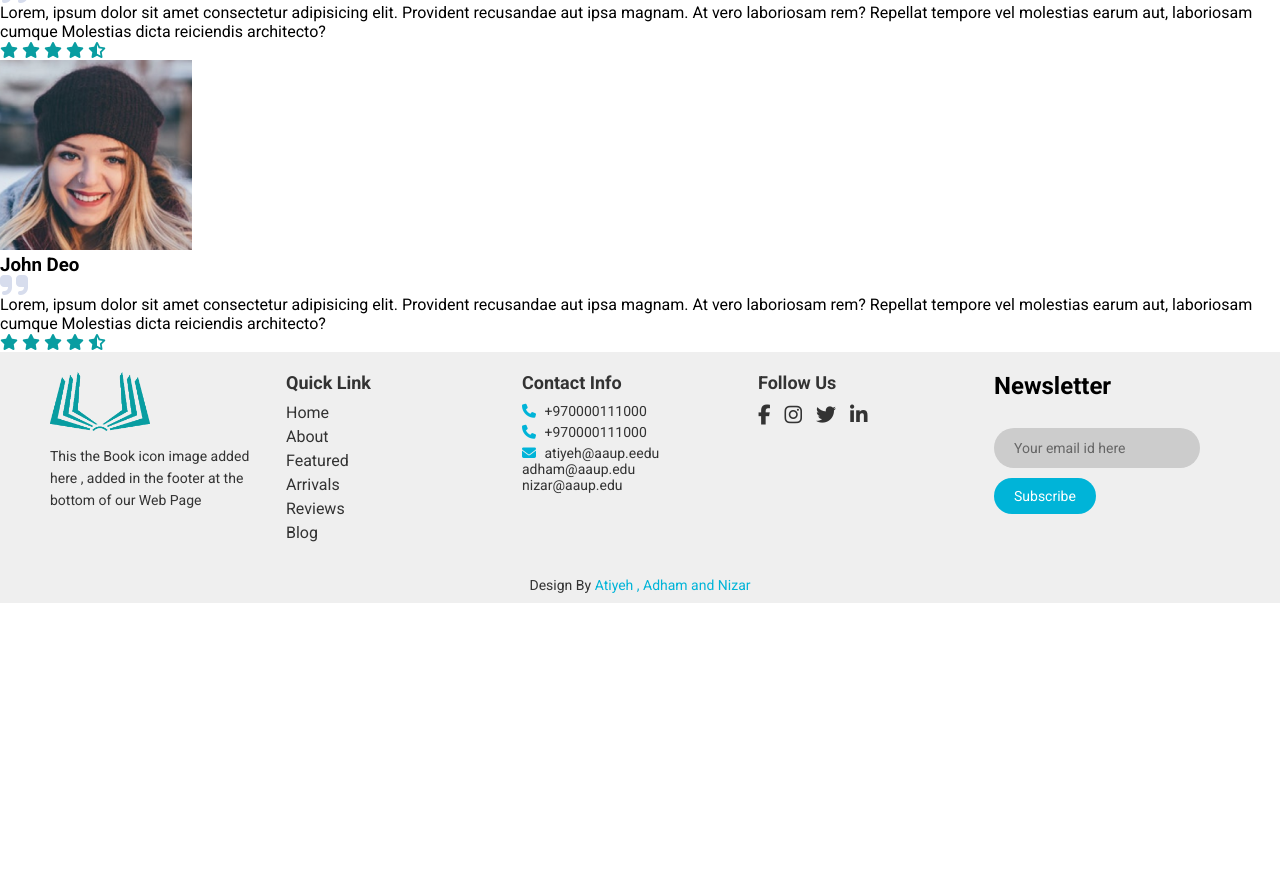
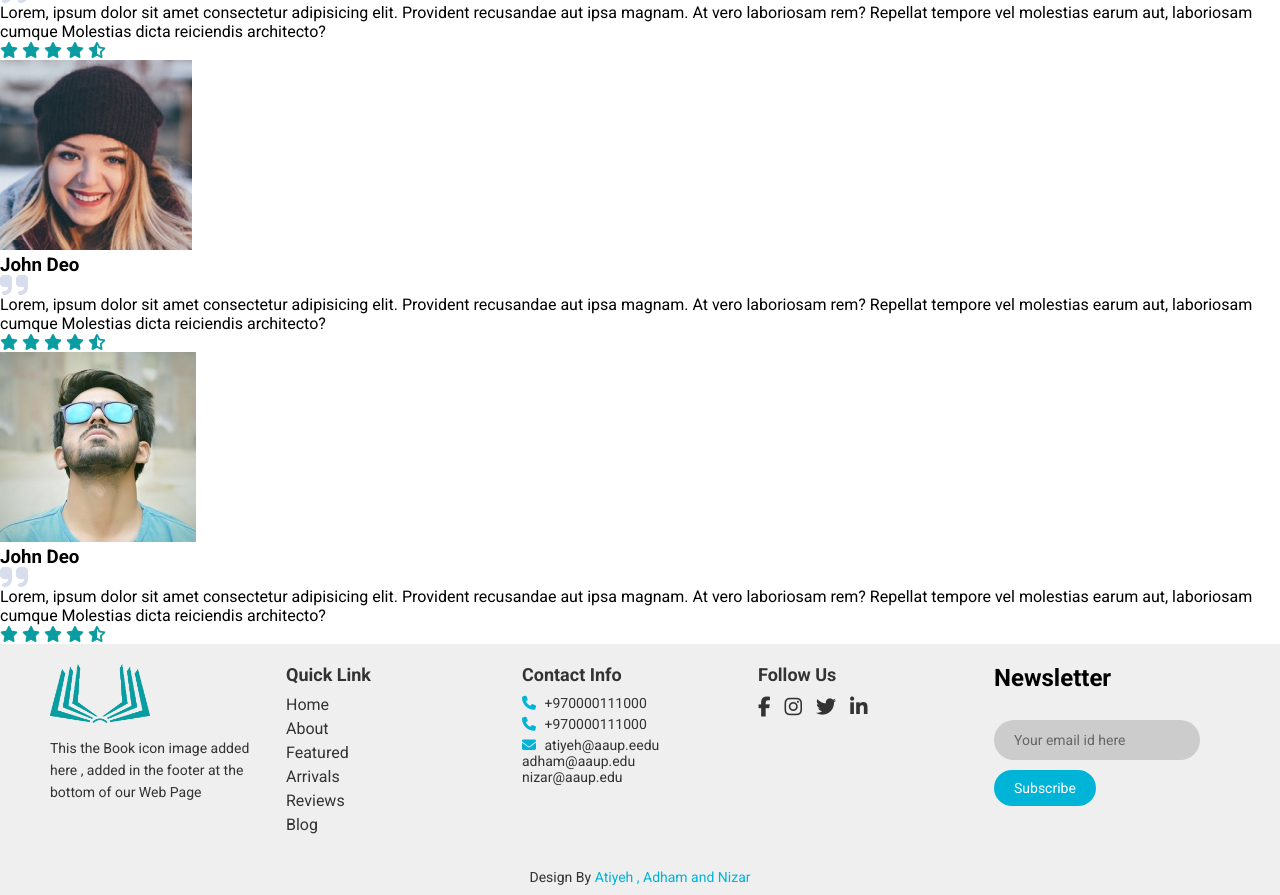
Before and after one commit to adhamalnadi/Book-Store-Project, a plain HTML site: page index.html in a window 1280 px wide. Shown: the part 2062-2957 px from the top of the page. Before the commit the page ends 2665 px from the top, so only its background shows below. Drawn offline with Linux system fonts and the light colour scheme.

Commit message:
new card in review section

```diff
--- a/index.html
+++ b/index.html
@@ -115,6 +115,30 @@
         </p>
     </div>
 
+    <div class="card">
+        <div class="card-head">
+            <div>
+                <img src="./image/review_3.png" class="card-profile-img">
+                <h3>
+                     John Deo
+                </h3>
+            </div>
+            <div>
+                <i class="fa-solid fa-quote-right fa-2xl" style="color: #d7dded;"></i>
+            </div>
+        </div>
+        <p class="card-para">
+            Lorem, ipsum dolor sit amet consectetur adipisicing elit. Provident recusandae aut ipsa magnam. At vero laboriosam rem? Repellat tempore vel molestias earum aut, laboriosam cumque Molestias dicta reiciendis architecto?
+        </p>
+        <p class="card-rates">
+            <i class="fas fa-star" style="color: #099da1;"></i>
+            <i class="fas fa-star" style="color: #099da1;"></i>
+            <i class="fas fa-star" style="color: #099da1;"></i>
+            <i class="fas fa-star" style="color: #099da1;"></i>
+            <i class="fas fa-star-half-alt" style="color: #099da1;"></i>
+        </p>
+    </div>
+
     <!--footer-->
     <footer class="footer-container">
         <div class="footer-section">
```
